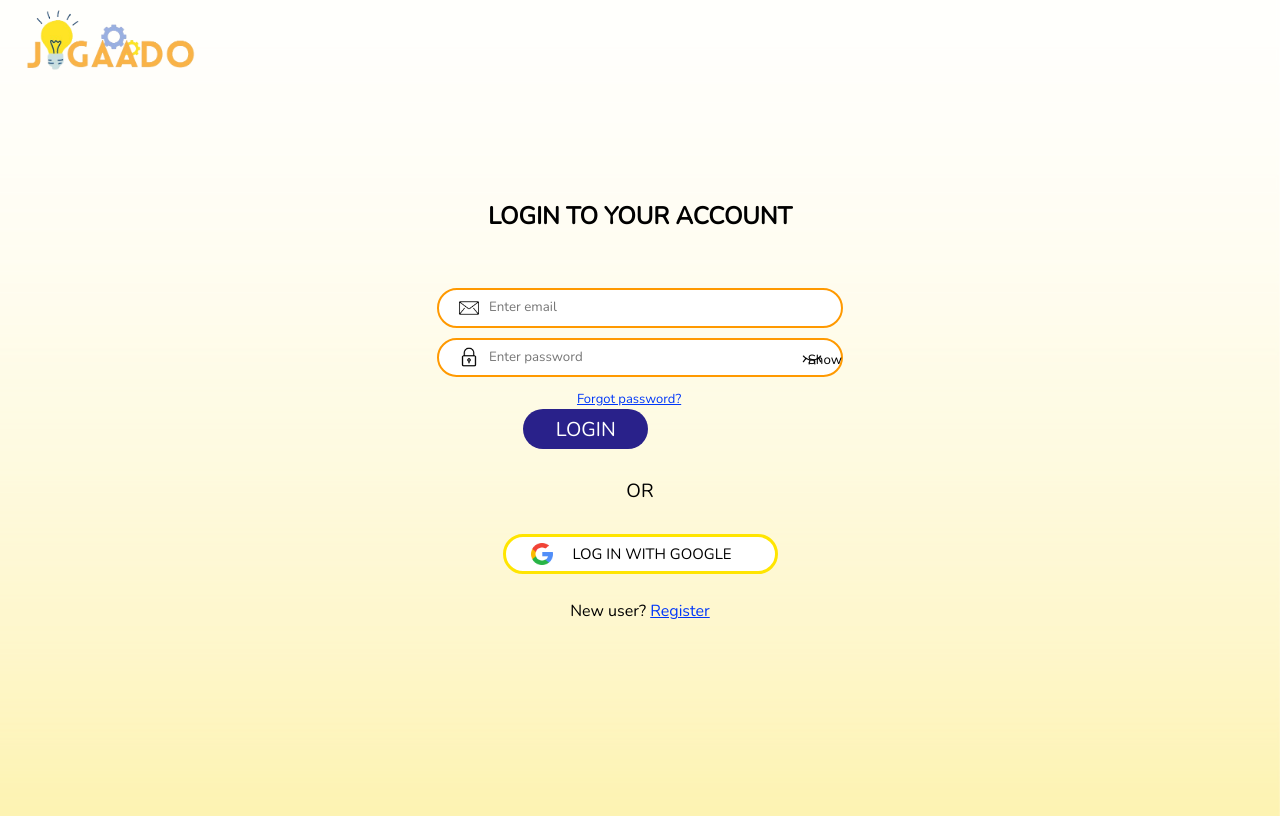
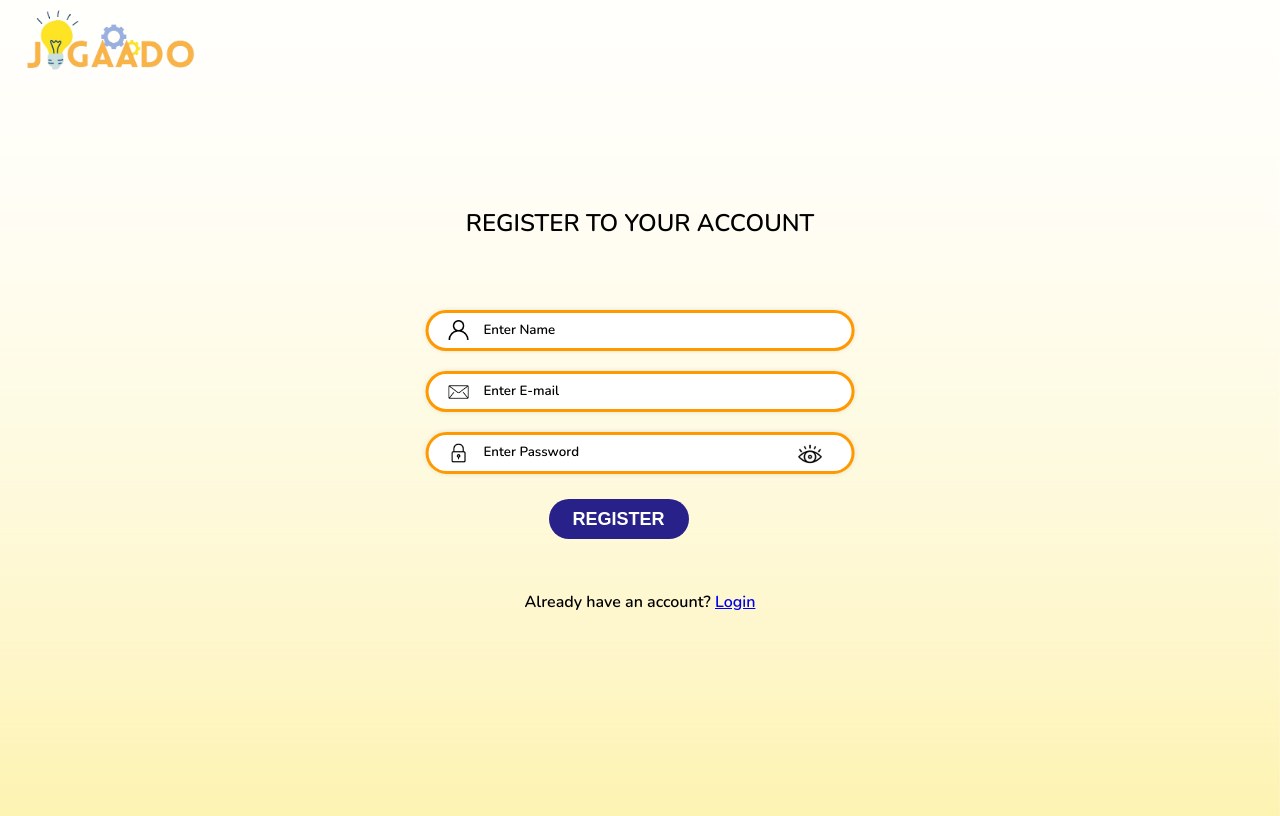
Before and after one commit to tnc2023/Jugaado, a Flask app: page /register in a window 1280 px wide. Run offline with Flask 3, Linux system fonts and the light colour scheme; some libraries are stand-ins or nearby versions.

Commit message:
implemented changes

```diff
--- a/app.py
+++ b/app.py
@@ -20,7 +20,7 @@ def register():
             hashed_password = generate_password_hash(request.form['password'], method='pbkdf2:sha256')
             mongo.db.users.insert_one({'name' : request.form['name'], 'email' : request.form['email'], 'password' : hashed_password})
             flash('Registration Successful!')
-            # return redirect(url_for('index'))
+            return redirect(url_for('index'))
         flash('User already exists!')
     return render_template('register.html')
 
--- a/jugadoo/pyvenv.cfg
+++ b/jugadoo/pyvenv.cfg
@@ -3,3 +3,4 @@ include-system-site-packages = false
 version = 3.12.1
 executable = C:\Users\neeve\AppData\Local\Programs\Python\Python312\python.exe
 command = C:\Users\neeve\AppData\Local\Programs\Python\Python312\python.exe -m venv C:\Users\neeve\OneDrive\Desktop\Jugadoo_Server\jugadoo
+MOGO_URI = "mongodb+srv://info:HR5HbNCrGWoJfUFs@authentication.489yabh.mongodb.net/Authentication?retryWrites=true&w=majority&appName=Authentication"
--- a/templates/register.html
+++ b/templates/register.html
@@ -1,62 +1,96 @@
 <!DOCTYPE html>
 <html>
+<head>
+    <title>Registration Page</title>
+    <link rel="stylesheet" href="../static/css/registration.css">
+    <link href="https://fonts.googleapis.com/css2?family=Nunito:wght@600&display=swap" rel="stylesheet">
+</head>
+<body>
 
-<head>
-    <title>Login Page</title>
-    <link rel="stylesheet" href="../static/css/login.css">
-    <script src="../static/js/login.js"></script>
-</head>
-
-<body>
-    <img src="../static/images/logo.png" alt="Logo" class="logo">
-    <div class="container">
-        <h1 class="heading">LOGIN TO YOUR ACCOUNT</h1>
-
-        {% with messages = get_flashed_messages() %}
+    {% with messages = get_flashed_messages() %}
         {% if messages %}
-            <ul>
+            <ul class=flashes>
                 {% for message in messages %}
                     <li>{{ message }}</li>
                 {% endfor %}
             </ul>
         {% endif %}
-        {% endwith %}
+    {% endwith %}
+    <img class="logo" src="../static/images/logo.png" alt="Logo">
+    <h2 class="heading-text">REGISTER TO YOUR ACCOUNT</h2>
+    <form id="registrationForm" method="POST" action="{{ url_for('register') }}">
+        <div class="input-container">
+            <input class="name" type="text" name="name" id="name" placeholder="Enter Name">
+            <span id="nameError"></span>
+        </div>
+        <div class="input-container">
+            <input class="email" type="email" name="email" id="email" placeholder="Enter E-mail">
+            <span id="emailError"></span>
+        </div>
+        <div class="input-container">
+            <input class="password" type="password" name="password" id="password" placeholder="Enter Password">
+            <img src="../static/images/open-eye.png" class="eye" onclick="togglePasswordVisibility()">
+            <span id="passwordError"></span>
+        </div>
+        <button type="submit" class="register-button">REGISTER</button>
+    </form>
+    <p class="login-text">Already have an account? <a href="login.html">Login</a></p>
 
-        <form method="POST" action="{{ url_for('login') }}">
-            <div>
-                <input class="input-email" type="text" name="email" placeholder="Enter email" required>
-            </div>
-
-            <div class="input-wrapper">
-                <input class="input-password" id="password-field" type="password" name="password" placeholder="Enter password" required>
-                <button type="button" id="eye-button" class="eye-button" onclick="togglePasswordVisibility()">Show</button>
-            </div>
-
-            <a href="#" class="forgot-password">Forgot password?</a>
-
-            <button type="submit" class="login-button">LOGIN</button>
-        </form>
-
-        <p class="or-text">OR</p>
-
-        <button class="google-button">LOG IN WITH GOOGLE</button>
-
-        <p class="register-link">New user? <a href="{{ url_for('register') }}" style="color: #0037F9;">Register</a></p>
-    </div>
-
+    <!-- JavaScript code -->
     <script>
         function togglePasswordVisibility() {
-            var passwordField = document.getElementById('password-field');
-            var eyeButton = document.getElementById('eye-button');
-            if (passwordField.type === 'password') {
-                passwordField.type = 'text';
-                eyeButton.textContent = 'Hide';
+            var passwordInput = document.getElementById('password');
+            if (passwordInput.type === 'password') {
+                passwordInput.type = 'text';
             } else {
-                passwordField.type = 'password';
-                eyeButton.textContent = 'Show';
+                passwordInput.type = 'password';
             }
         }
+
+        function validateForm(event) {
+            var nameField = document.getElementById('name');
+            var emailField = document.getElementById('email');
+            var passwordField = document.getElementById('password');
+            var nameError = document.getElementById('nameError');
+            var emailError = document.getElementById('emailError');
+            var passwordError = document.getElementById('passwordError');
+            var valid = true;
+
+            nameError.innerHTML = '';
+            emailError.innerHTML = '';
+            passwordError.innerHTML = '';
+
+            if (nameField.value.trim() === '') {
+                nameError.innerHTML = 'Name is required';
+                valid = false;
+            }
+            if (emailField.value.trim() === '') {
+                emailError.innerHTML = 'Email is required';
+                valid = false;
+            } else if (!isValidEmail(emailField.value.trim())) {
+                emailError.innerHTML = 'Invalid email address';
+                valid = false;
+            }
+            if (passwordField.value.trim() === '') {
+                passwordError.innerHTML = 'Password is required';
+                valid = false;
+            }
+
+            if (!valid) {
+                event.preventDefault();
+            }
+        }
+
+        function isValidEmail(email) {
+            // You can add your email validation logic here
+            // For simplicity, let's assume any email is valid
+            return true;
+        }
+
+        window.onload = function() {
+            var registrationForm = document.getElementById('registrationForm');
+            registrationForm.onsubmit = validateForm;
+        };
     </script>
 </body>
-
 </html>
```
